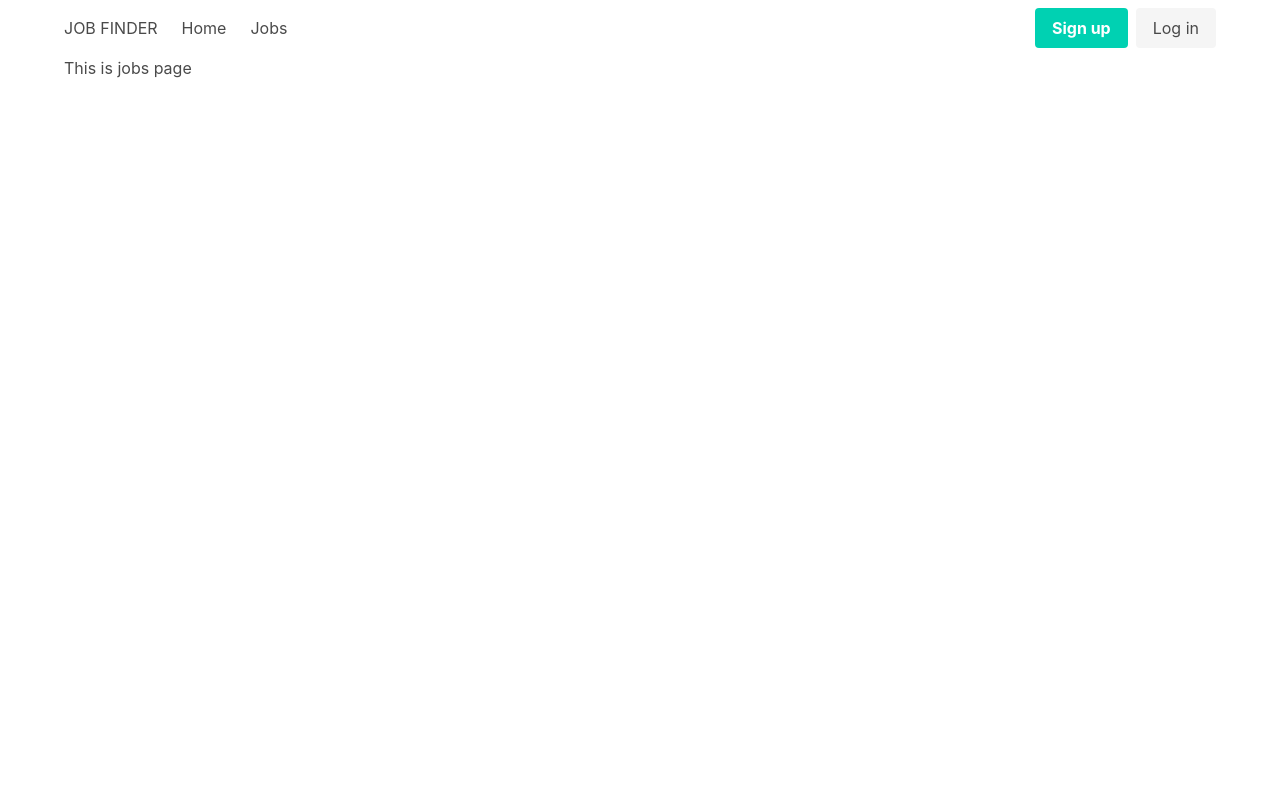
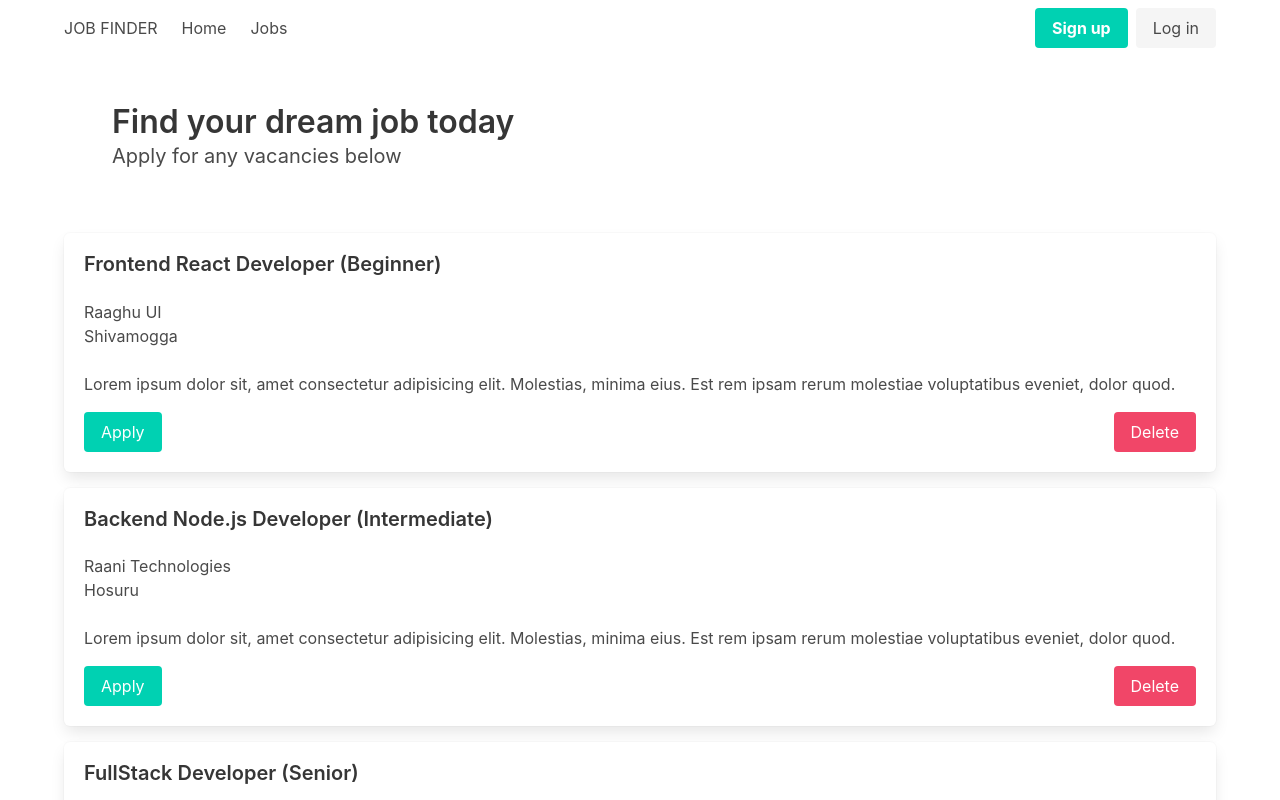
Before and after one commit to raaghavendrahm/Job-Finder-React, a React (Create React App) app: page /jobs in a window 1280 px wide. Shown: the top 800 px of the page. Built offline with nearby package versions, Linux system fonts and the light colour scheme; data requests are answered from the project's data file.

Commit message:
"Jobs" page is updated with vacancies data with apply and delete functionality.

```diff
--- a/src/pages/Jobs.js
+++ b/src/pages/Jobs.js
@@ -1,5 +1,62 @@
+import { useState, useEffect } from 'react';
+import Vacancy from '../components/Vacancy';
+
 const Jobs = () => {
-  return <div>This is jobs page</div>;
+  // Initial state for vacancies is set to empty array:
+  const [vacancies, setVacancies] = useState([]);
+
+  // Fetch Jobs (with server)
+
+  // With initial component lodading, data (jobs) from "db.json" is fetched and the state is set to data (jobs) using setVacancies and useEffect hook:
+  useEffect(() => {
+    const fetchJobs = async () => {
+      const res = await fetch('http://localhost:5000/vacancies');
+      const data = await res.json();
+      setVacancies(data);
+    };
+
+    fetchJobs();
+  }, []);
+
+  // Delete Vacancy (with server)
+
+  // To delete a vacancy not only in UI, but on server too:
+  const deleteVacancy = async (id) => {
+    await fetch(`http://localhost:5000/vacancies/${id}`, {
+      method: 'DELETE',
+    });
+    setVacancies(vacancies.filter((vacancy) => vacancy.id !== id));
+  };
+
+  // Apply for Vacancy
+  const applyVacancy = (vacancy) => {
+    window.alert(`Successfully applied for the position ${vacancy.title}`);
+  };
+
+  return (
+    <>
+      <section className="hero">
+        <div className="hero-body">
+          <p className="title">Find your dream job today</p>
+          <p className="subtitle">Apply for any vacancies below</p>
+        </div>
+      </section>
+
+      {/* Display vacancies: */}
+      <section>
+        {vacancies.map((vacancy) => {
+          return (
+            <Vacancy
+              key={vacancy.id}
+              vacancy={vacancy}
+              deleteVacancy={deleteVacancy}
+              applyVacancy={applyVacancy}
+            />
+          );
+        })}
+      </section>
+    </>
+  );
 };
 
 export default Jobs;
```
